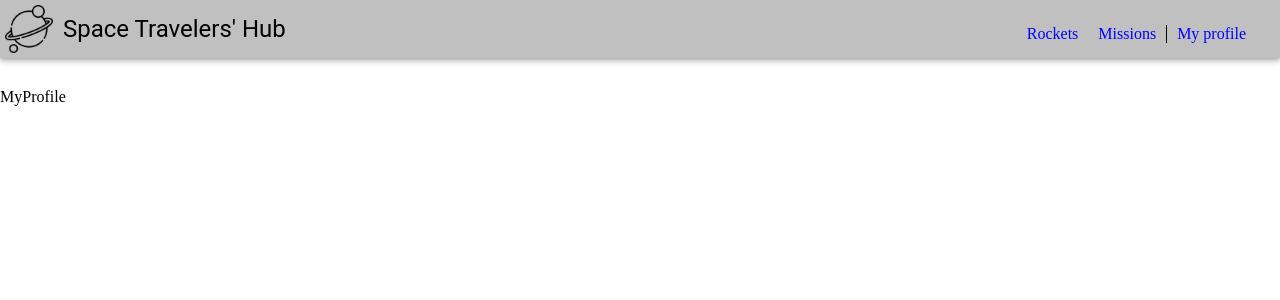
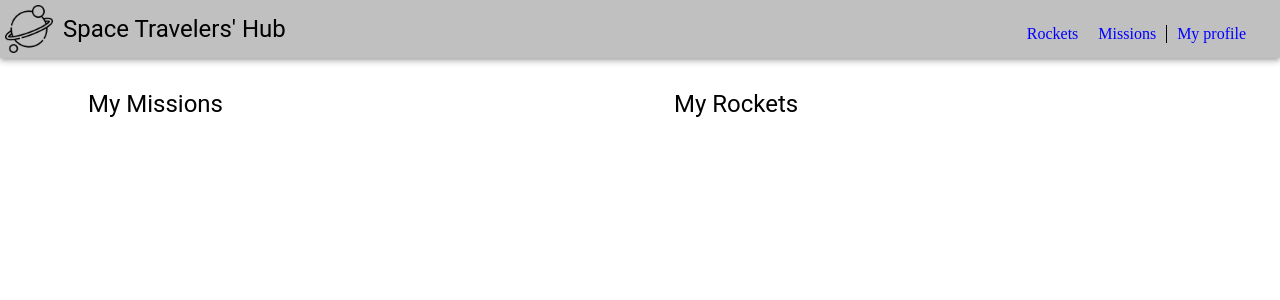
Before and after one commit to Olivier-Kango/space-travelers-hub, a React (Create React App) app: page /my-profile in a window 1280 px wide. Shown: the top 300 px of the page. Built offline with nearby package versions, Linux system fonts and the light colour scheme.

Commit message:
display a reserved rockets on myProfile page

```diff
--- a/src/components/MyProfile/MyProfile.jsx
+++ b/src/components/MyProfile/MyProfile.jsx
@@ -1,9 +1,55 @@
-import React from 'react';
+import React from "react";
+import {
+  Container,
+  Table,
+  TableBody,
+  TableCell,
+  TableHead,
+  TableRow,
+  Typography,
+} from "@mui/material";
+import { useSelector } from "react-redux";
 
-const MyProfile = () => (
-  <div>
-    MyProfile
-  </div>
-);
+const myprofile = () => {
+const rockets = useSelector(state => state.rockets);
+  return (
+    <section>
+      <Container maxWidth="lg" sx={{ display: "flex", columnGap: "20px" }}>
+        <Container>
+          <Typography variant="h5">My Missions</Typography>
+          <Table sx={{ border: "0.5px solid black" }}>
+            <TableBody>
+              {rockets.map((rocket) => {
+                return (
+                  rocket.reserved && (
+                    <TableRow key={rocket.id}>
+                      <TableCell key={rocket.id}>{rocket.name}</TableCell>
+                    </TableRow>
+                  )
+                );
+              })}
+            </TableBody>
+          </Table>
+        </Container>
+        <Container>
+          <Typography variant="h5">My Rockets</Typography>
+          <Table sx={{ border: "0.5px solid black" }}>
+            <TableBody>
+              {rockets.map((rocket) => {
+                return (
+                  rocket.reserved && (
+                    <TableRow key={rocket.id}>
+                      <TableCell key={rocket.id}>{rocket.name}</TableCell>
+                    </TableRow>
+                  )
+                );
+              })}
+            </TableBody>
+          </Table>
+        </Container>
+      </Container>
+    </section>
+  );
+};
 
-export default MyProfile;
+export default myprofile;
```
